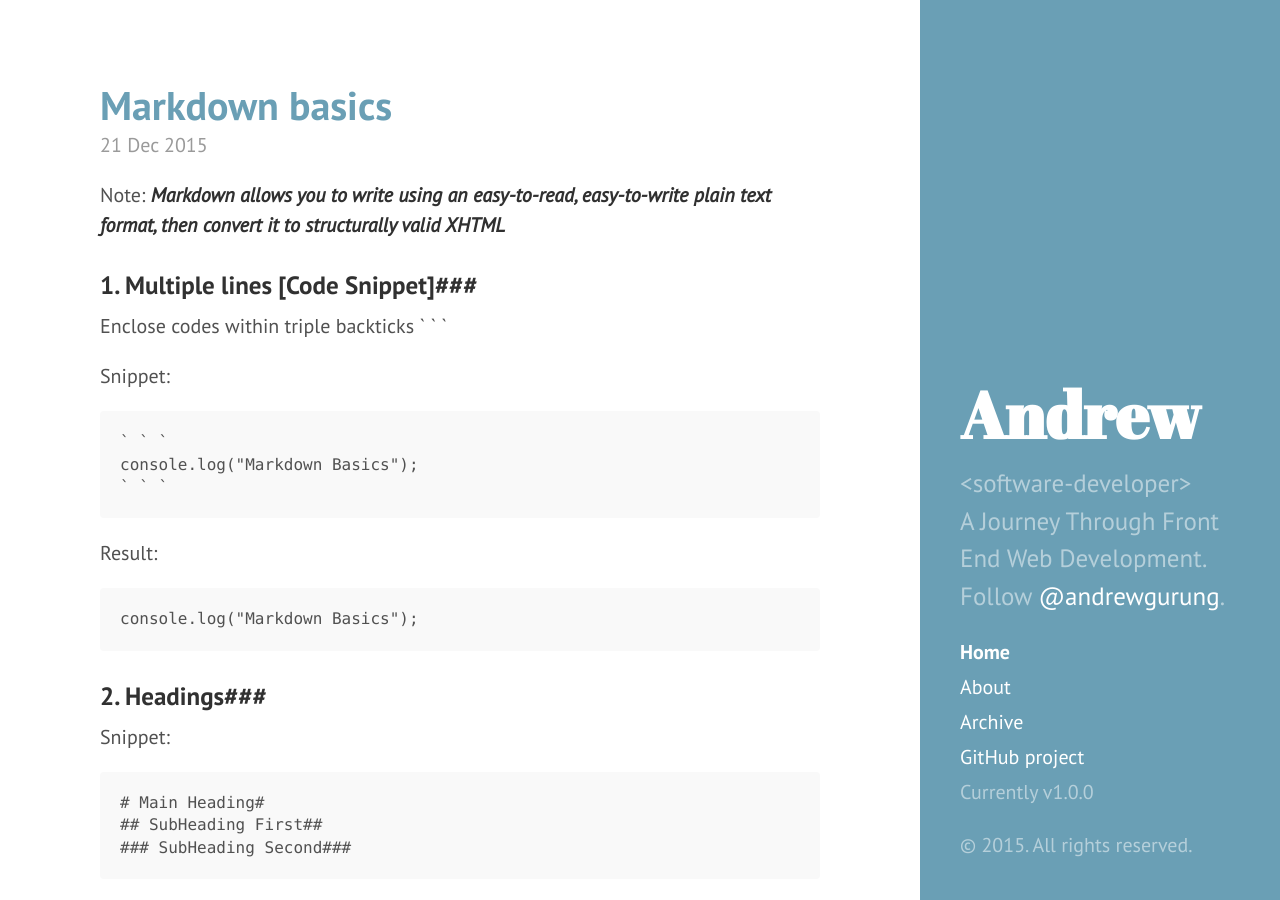
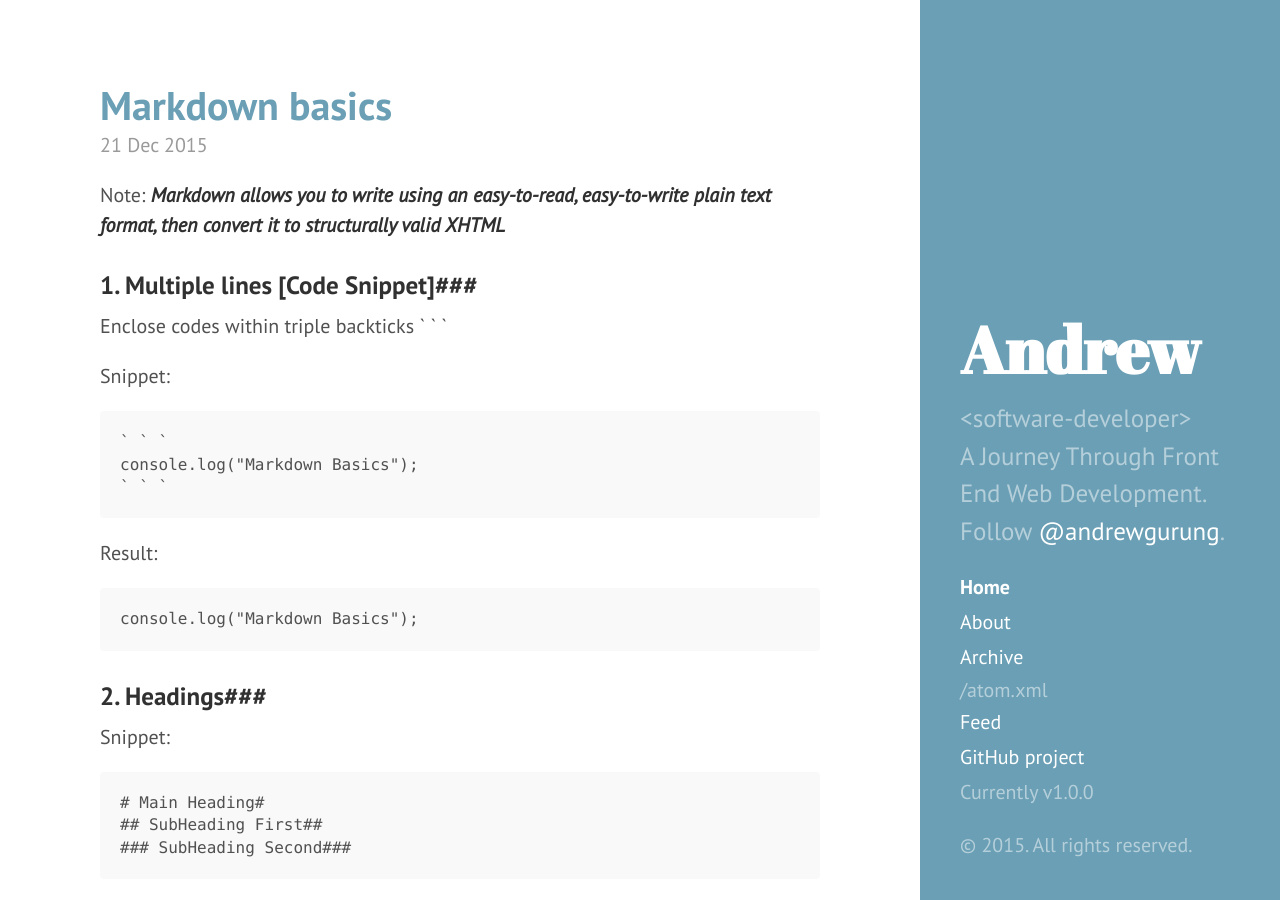
Before and after one commit to andrewgurung/andrewgurung.github.io, a Jekyll site: the page built from index.html, in a window 1280 px wide and 900 px high. Built offline with Jekyll 4.4.1, drawn with Linux system fonts in a browser that asks for light colours; Markdown is read by kramdown in place of the engine named in the settings; the list of posts is cut into pages by our own code.

Commit message:
Add feed url

```diff
--- a/_includes/sidebar.html
+++ b/_includes/sidebar.html
@@ -27,6 +27,8 @@
         {% endif %}
       {% endfor %}
 
+      /atom.xml
+      <a class="sidebar-nav-item" href="/atom.xml">Feed</a>
       <a class="sidebar-nav-item" href="{{ site.github.repo }}">GitHub project</a>
       <span class="sidebar-nav-item">Currently v{{ site.version }}</span>
     </nav>
```
